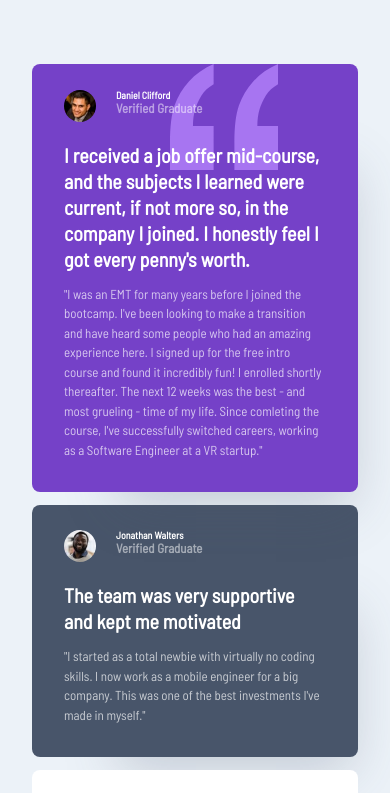
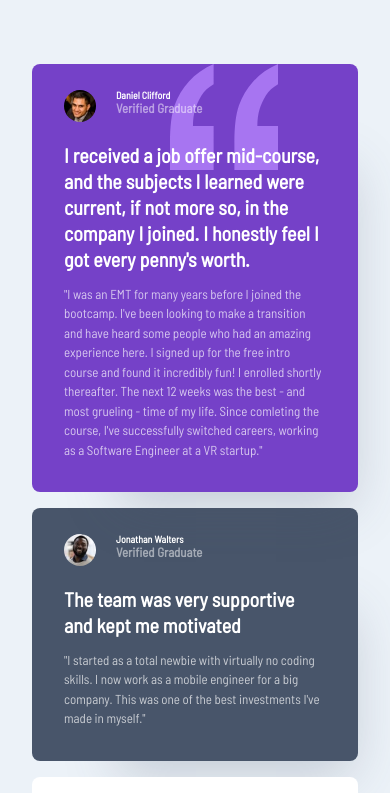
Before and after one commit to MajdMohammed/FE-Mentor-Testimonials-grid-section, a plain HTML site: page docs/index.html in a window 390 px wide. Shown: the top 793 px of the page. Drawn offline with Linux system fonts and the light colour scheme.

Commit message:
edited grid css

```diff
--- a/docs/style.css
+++ b/docs/style.css
@@ -121,7 +121,7 @@ body {
 main {
     display: grid;
     max-width: 67.6rem;
-    grid-template: repeat(2, 1fr) / repeat(4, 1fr);
+    grid-template: repeat(2, auto) / repeat(4, 1fr);
     margin: 4rem 2rem;
     gap: 1.5rem;
 }
@@ -129,6 +129,7 @@ main {
 section {
     display: flex;
     flex-direction: column;
+    /* justify-content: space-between; */
     box-shadow: 40px 60px 50px -47px rgba(72, 85, 106, 0.25);
     padding: 1.6rem 2rem 2rem 2rem;
     border-radius: 8px;
@@ -268,7 +269,7 @@ p {
 @media (max-width:69.25rem) and (min-width:43.75rem) {
     main {
         display: grid;
-        grid-template: repeat(3, 1fr) / repeat(3, 1fr);
+        grid-template: repeat(3, auto) / repeat(3, 1fr);
         gap: 1rem;
     }
 
@@ -303,7 +304,7 @@ p {
     main {
         display: grid;
         grid-template: repeat(5, auto) / 1fr;
-        gap: 0.8rem;
+        gap: 1rem;
     }
 
     .section1 {
```
